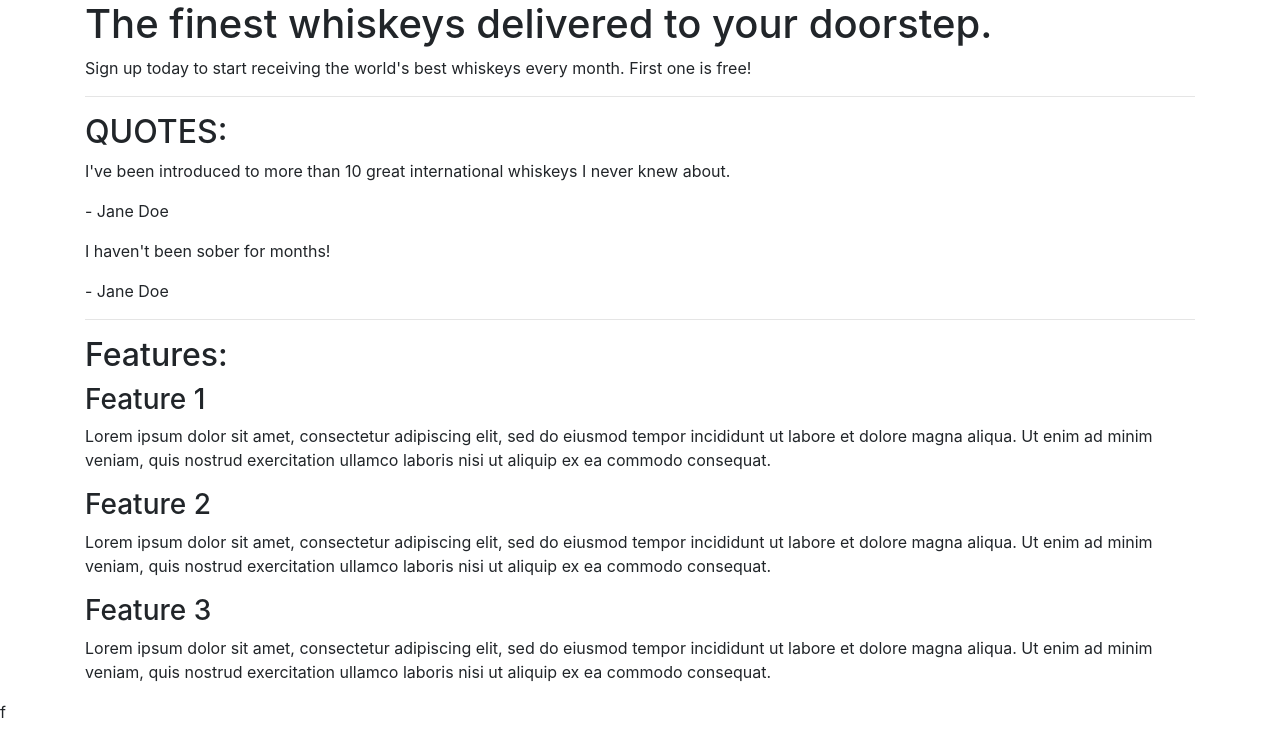
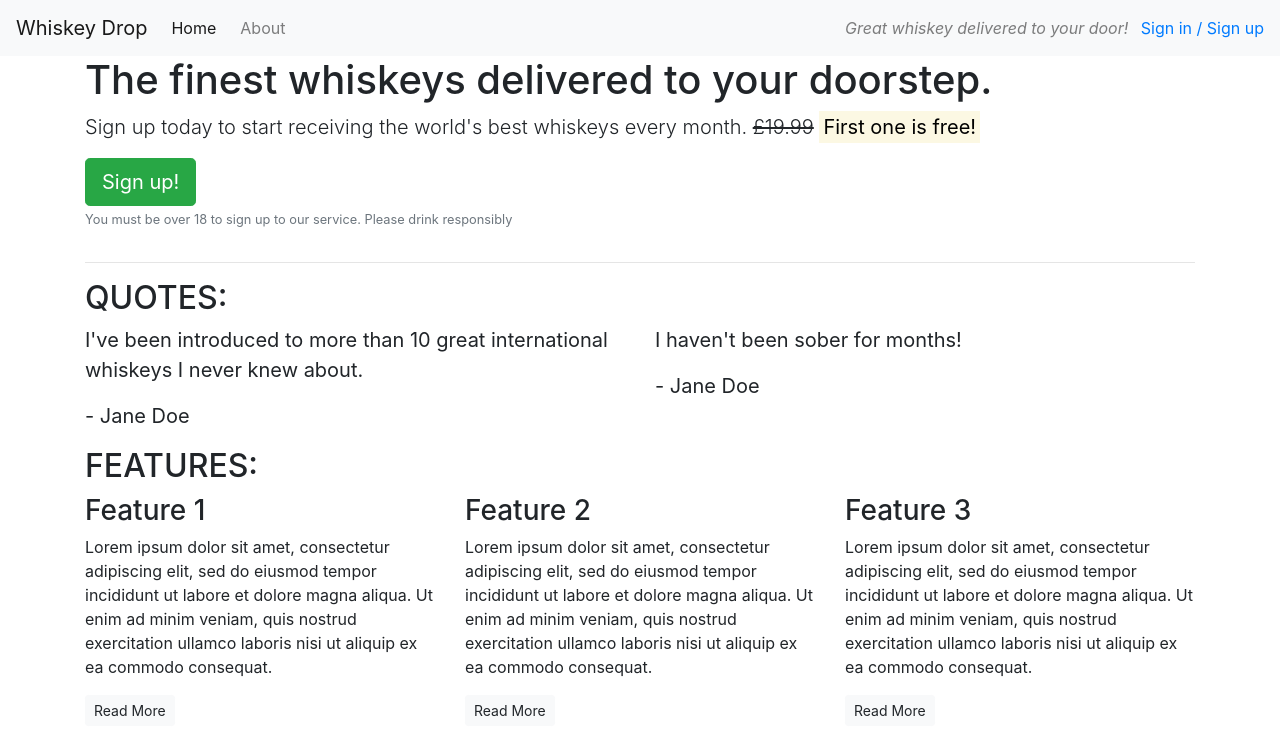
Before and after one commit to Cal009/Bootstrap4, a plain HTML site: page index.html in a window 1280 px wide. Drawn offline with nearby package versions, Linux system fonts and the light colour scheme.

Commit message:
created basic bootstrap design

```diff
--- a/index.html
+++ b/index.html
@@ -10,54 +10,107 @@
 </head>
 
 <body>
+    <nav class="navbar navbar-light bg-light navbar-expand-sm">
+        <a href="/" class="navbar-brand">Whiskey Drop</a>
+        <ul class="navbar-nav mr-auto">
+            <li class="active nav-item mr-2"><a href="/" class="nav-link">Home</a></li>
+            <li class=" nav-item mr-2"><a href="/about" class="nav-link">About</a></li>
+            <li class=" nav-item mr-2 d-block d-sm-none"><a href="/login" class="nav-link">Sign in / Sign up</a></li>
+        </ul>
+        <div class="d-none d-md-block">
+            <p class="navbar-text my-auto mr-2"><i>Great whiskey delivered to your door!</i></p>
+            <a href="/login">Sign in / Sign up</a>
+        </div>
+    </nav>
     <article class="container">
         <!-- Callout -->
+        <div class="row">
+            <div class="col-12">
                 <section class="callout">
                     <h1>The finest whiskeys delivered to your doorstep.</h1>
-            <p>Sign up today to start receiving the world's best whiskeys every month. First one is free!</p>
+                    <p class="lead">Sign up today to start receiving the world's best whiskeys every month.
+                        <s>£19.99</s> <strong><mark>First one is free!</mark></strong>
+                    </p>
+                    <button class="btn btn-success btn-lg">Sign up!</button>
+                    <p class="text-muted"><small>You must be over 18 to sign up to our service. Please drink
+                            responsibly</small></p>
                 </section>
+            </div>
+        </div>
         <!-- /.callout -->
         <hr>
 
         <!-- Quotes -->
         <section class="quotes">
+            <div class="row">
+                <div class="col-12">
                     <h2 class="text-uppercase">Quotes:</h2>
-            <div class="quote">
+                </div>
+            </div>
+            <div class="row">
+                <div class="col-12 col-md-6">
+                    <blockquote class="blockquote">
                         <p>I've been introduced to more than 10 great international whiskeys I never knew about.</p>
                         <p>- Jane Doe</p>
+                    </blockquote>
                 </div>
-            <div class="quote">
+                <div class="col-12 col-md-6">
+                    <blockquote class="blockquote">
                         <p>I haven't been sober for months!</p>
                         <p>- Jane Doe</p>
+                    </blockquote>
+                </div>
             </div>
         </section>
-        <!-- /.quotes -->
-        <hr>
 
         <!-- Features -->
         <section class="features">
-            <h2>Features:</h2>
+            <div class="row">
+                <div class="col-12">
+                    <h2 class="text-uppercase">Features:</h2>
+                </div>
+            </div>
+            <div class="row">
+                <div class="col-12 col-md-6 col-lg-4">
                     <div class="feature">
                         <h3>Feature 1</h3>
-                <p>Lorem ipsum dolor sit amet, consectetur adipiscing elit, sed do eiusmod tempor incididunt ut labore
-                    et dolore magna aliqua. Ut enim ad minim veniam, quis nostrud exercitation ullamco laboris nisi ut
+                        <p>Lorem ipsum dolor sit amet, consectetur adipiscing elit, sed do eiusmod tempor incididunt ut
+                            labore
+                            et dolore magna aliqua. Ut enim ad minim veniam, quis nostrud exercitation ullamco laboris
+                            nisi
+                            ut
                             aliquip ex ea commodo consequat.</p>
+                        <p><a class="btn btn-sm btn-light" href="">Read More</a></p>
                     </div>
+                </div>
+                <div class="col-12 col-md-6 col-lg-4">
                     <div class="feature">
                         <h3>Feature 2</h3>
-                <p>Lorem ipsum dolor sit amet, consectetur adipiscing elit, sed do eiusmod tempor incididunt ut labore
-                    et dolore magna aliqua. Ut enim ad minim veniam, quis nostrud exercitation ullamco laboris nisi ut
+                        <p>Lorem ipsum dolor sit amet, consectetur adipiscing elit, sed do eiusmod tempor incididunt ut
+                            labore
+                            et dolore magna aliqua. Ut enim ad minim veniam, quis nostrud exercitation ullamco laboris
+                            nisi
+                            ut
                             aliquip ex ea commodo consequat.</p>
+                        <p><a class="btn btn-sm btn-light" href="">Read More</a></p>
                     </div>
+                </div>
+                <div class="col-12 d-md-none d-lg-block col-lg-4">
                     <div class="feature">
                         <h3>Feature 3</h3>
-                <p>Lorem ipsum dolor sit amet, consectetur adipiscing elit, sed do eiusmod tempor incididunt ut labore
-                    et dolore magna aliqua. Ut enim ad minim veniam, quis nostrud exercitation ullamco laboris nisi ut
+                        <p>Lorem ipsum dolor sit amet, consectetur adipiscing elit, sed do eiusmod tempor incididunt ut
+                            labore
+                            et dolore magna aliqua. Ut enim ad minim veniam, quis nostrud exercitation ullamco laboris
+                            nisi
+                            ut
                             aliquip ex ea commodo consequat.</p>
+                        <p><a class="btn btn-sm btn-light" href="">Read More</a></p>
+                    </div>
+                </div>
             </div>
         </section>
         <!-- /.features -->
     </article>
 </body>
 
-</html>f
+</html>
```
Lines whose indentation alone changed are shown as unchanged.
